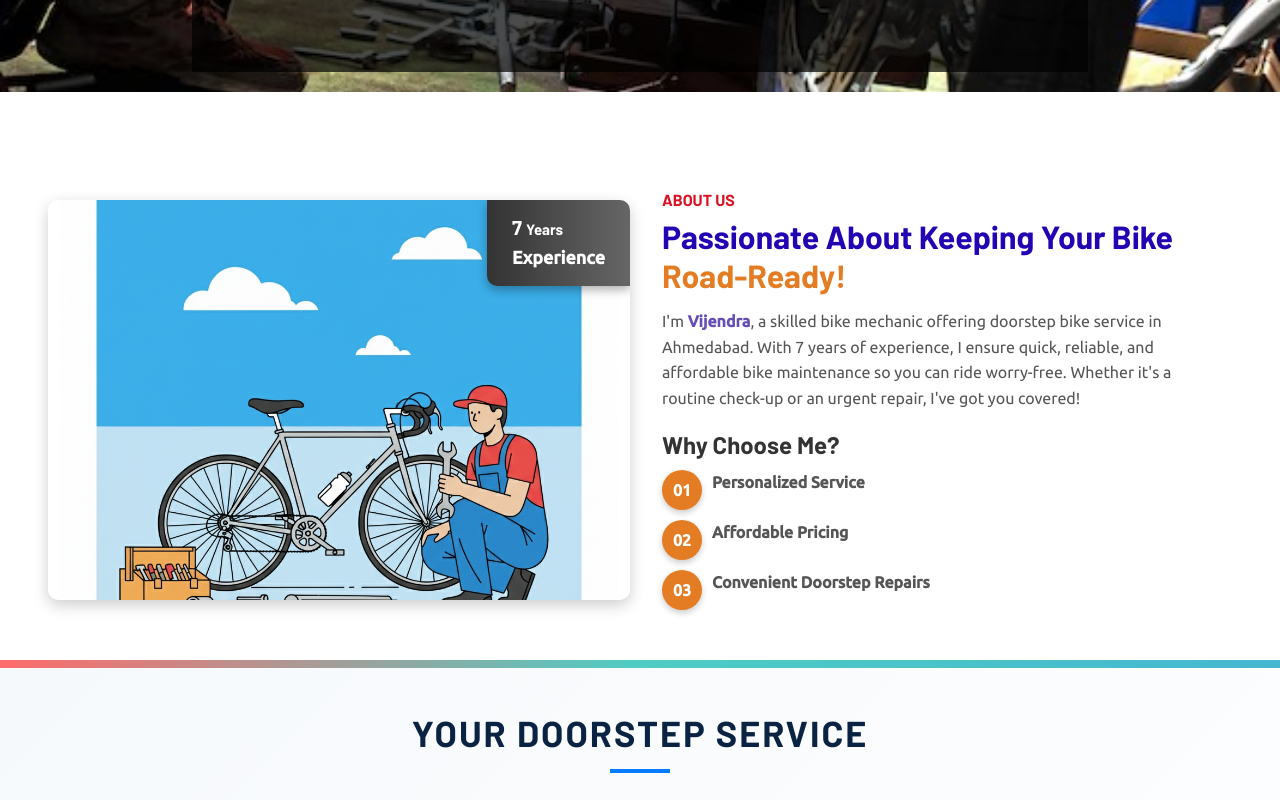
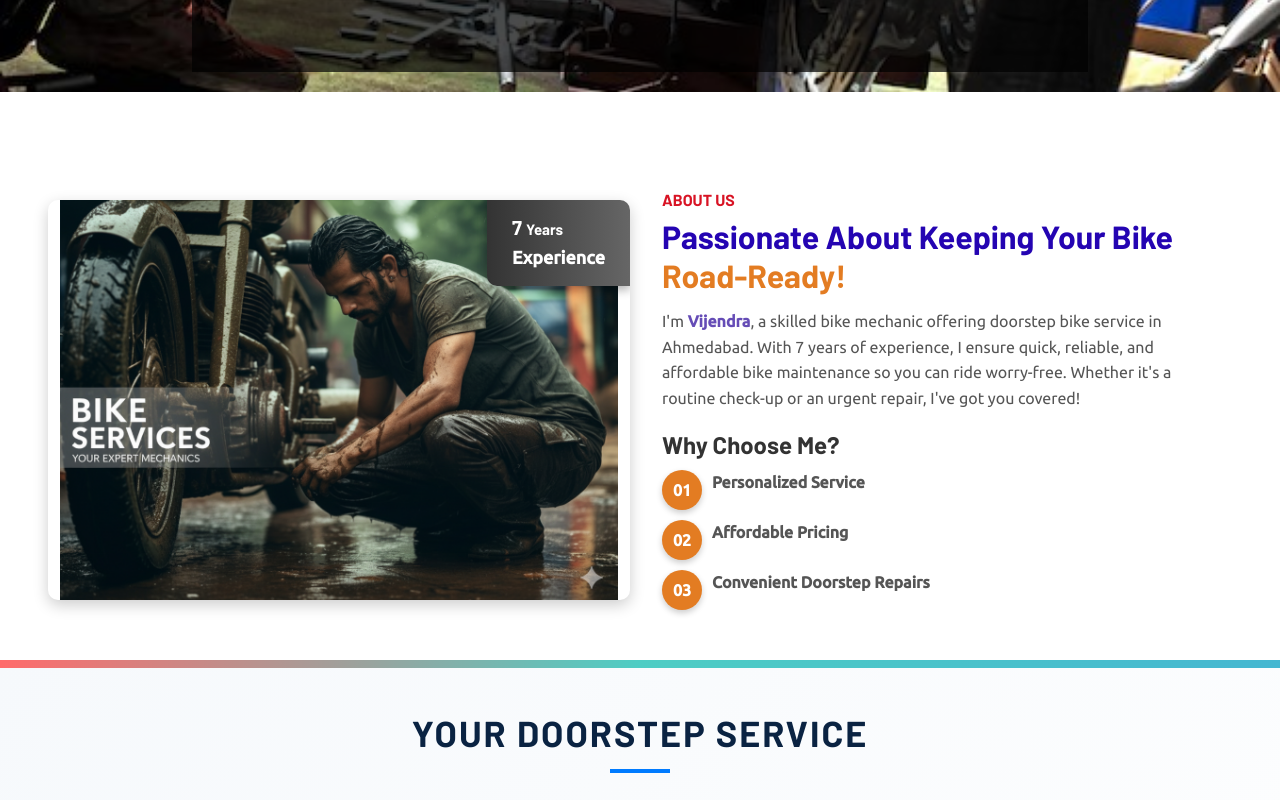
Before and after one commit to SujalGujar/Anvi-project, a website with bundled scripts: page index.html in a window 1280 px wide. Shown: the part 663-1463 px from the top of the page. Built offline with nearby package versions, Linux system fonts and the light colour scheme; files whose address does not match are found by name.

Commit message:
change the image

```diff
--- a/index.html
+++ b/index.html
@@ -1228,7 +1228,7 @@
         >
           <img
           id="aboutImage"
-            src="img/about-us6.png"
+            src="img/about-us.png"
             alt="Bike Mechanic"
             style="
               width: 100%;
```
Also changed, not shown: img/about-us.png (added), img/about-us4.png (deleted), 1 other file.
